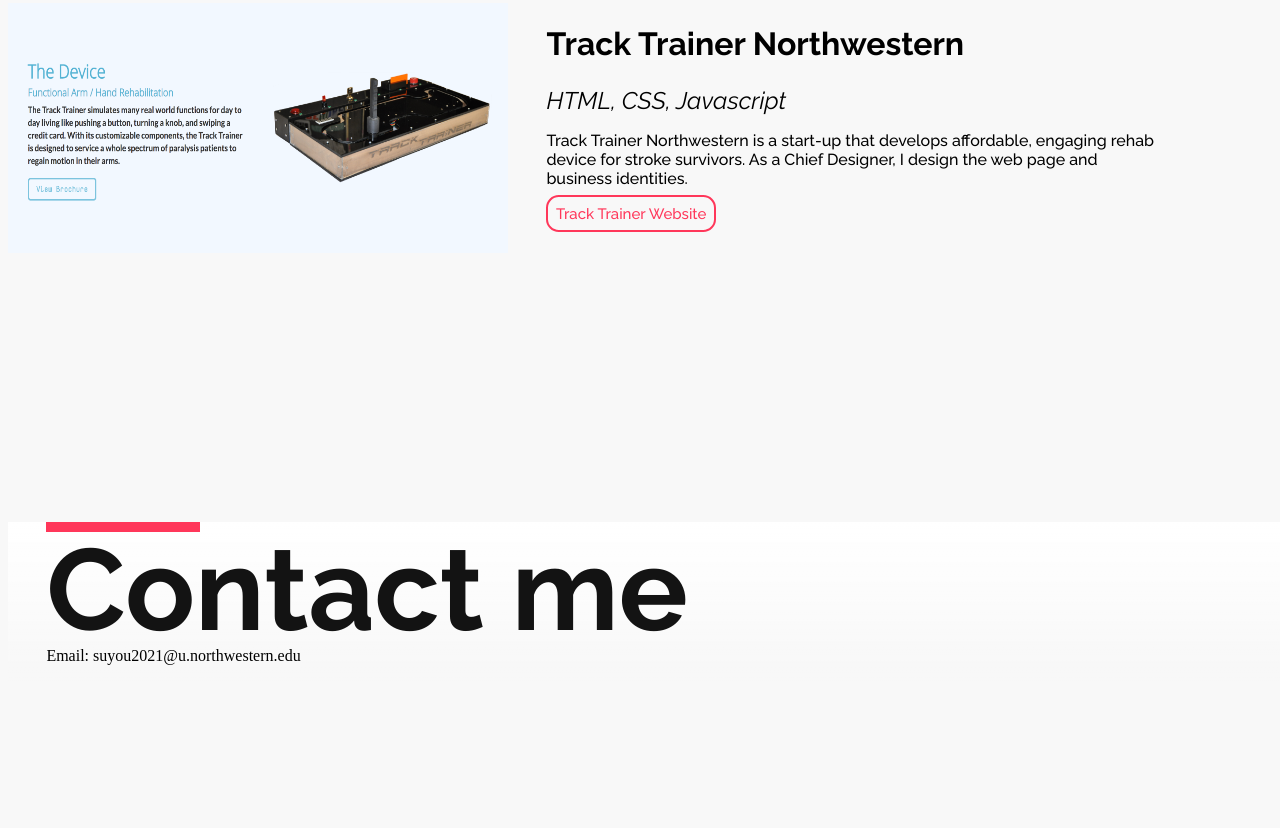
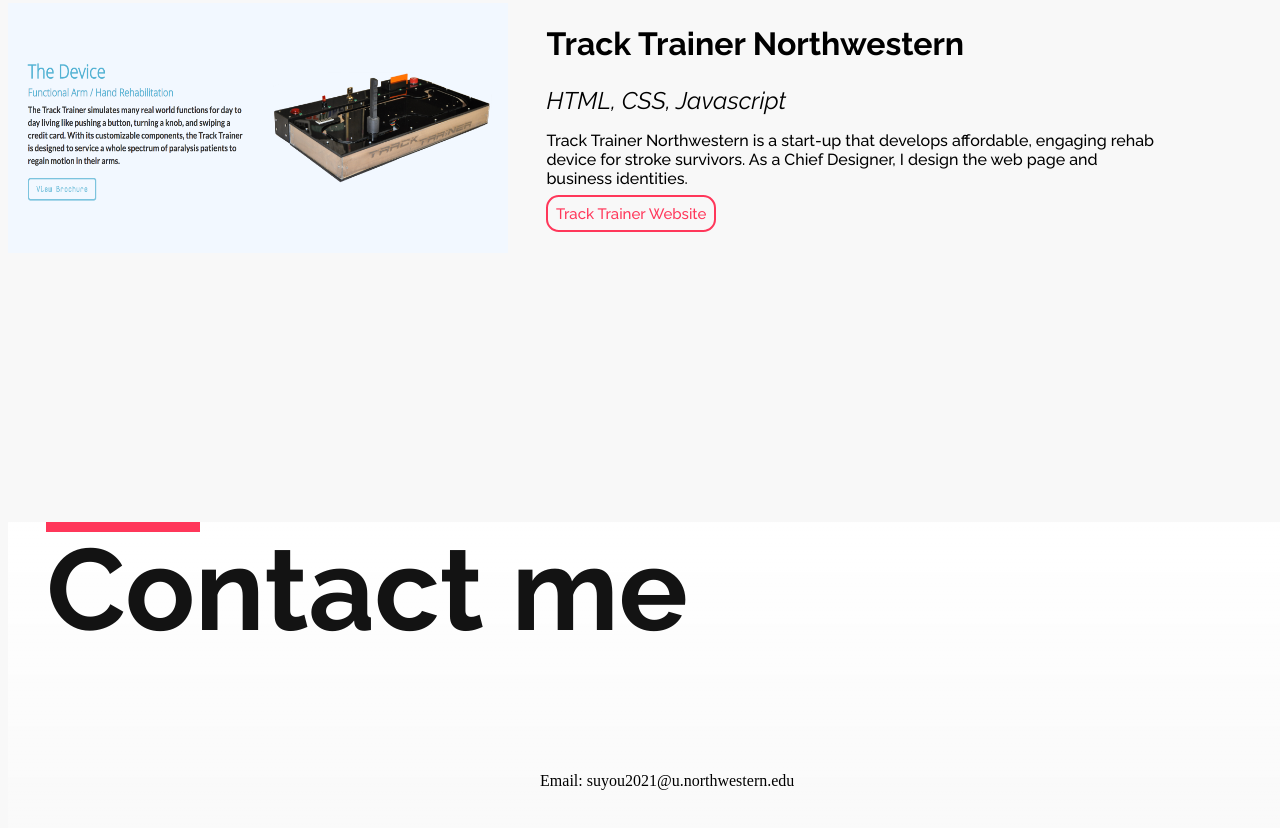
Before and after one commit to doomdooms/doomdooms.github.io, a plain HTML site: page index.html in a window 1280 px wide. Shown: the part 1603-2431 px from the top of the page. Before the commit the page ends 2292 px from the top, so only its background shows below. Drawn offline with Linux system fonts and the light colour scheme.

Commit message:
COntact stylized

```diff
--- a/style/style.css
+++ b/style/style.css
@@ -3,9 +3,6 @@
 body {
     background-color: #f8f8f8;
     width: 100%;
-    /*background: url('background.jpg') no-repeat center center fixed ;*/
-    /*background-size: cover;*/
-    /*height: 100vh;*/
 }
 
 hr {
@@ -125,3 +122,7 @@ hr {
 #Proj-title {
     font-size: 7vw;
 }
+#contact {
+    margin: 10%;
+    text-align: center;
+}
```
Also changed, not shown: index.html (line endings or trailing spaces).
